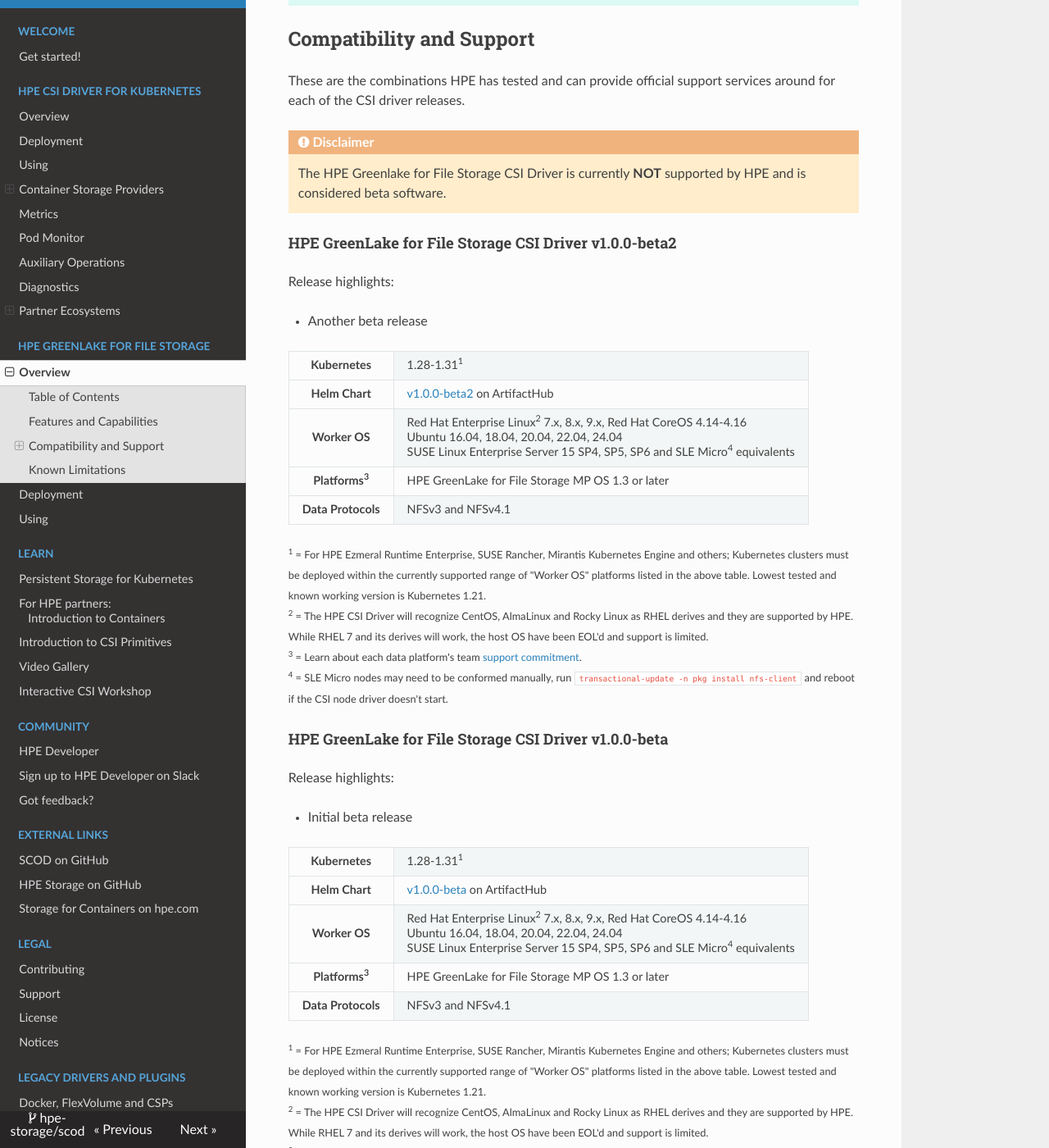
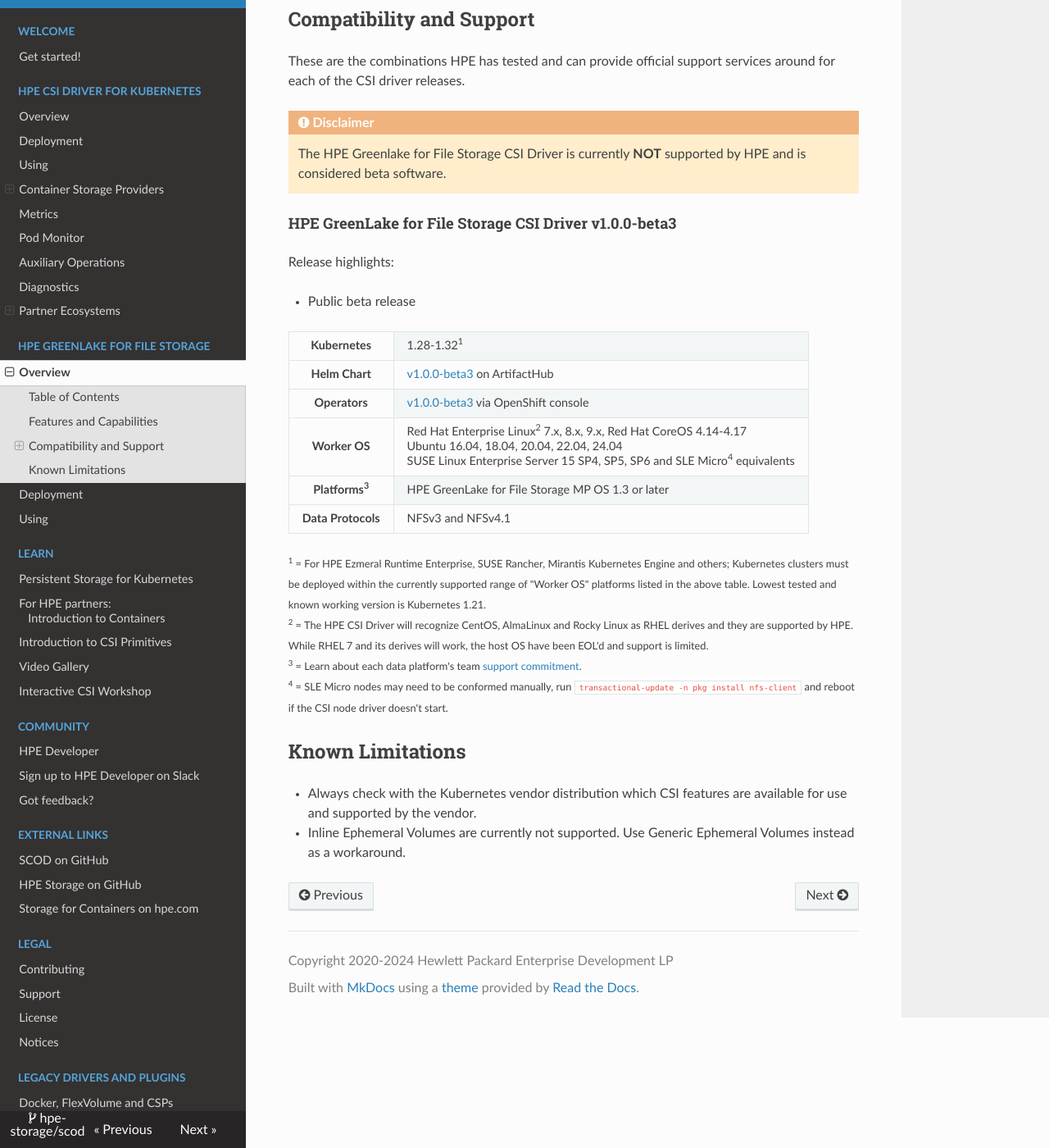
Before and after one commit to hpe-storage/scod, an MkDocs documentation site: the page built from docs/filex_csi_driver/index.md, in a window 1280 px wide and 1400 px high, scrolled down 997 px. Shown: the whole window at 82% size. Built offline with MkDocs 1.6.1, drawn with Linux system fonts in a browser that asks for light colours; nearby versions of some CDN libraries; some of the changed text lies outside the part shown.

Commit message:
beta3 release (#223)
Signed-off-by: Michael Mattsson <michael.mattsson@gmail.com>

```diff
--- a/docs/filex_csi_driver/index.md
+++ b/docs/filex_csi_driver/index.md
@@ -29,32 +29,31 @@
     The HPE Greenlake for File Storage CSI Driver is currently **NOT** supported by HPE and is considered beta software.
 
 <a name="latest_release"></a>
-#### HPE GreenLake for File Storage CSI Driver v1.0.0-beta2
+#### HPE GreenLake for File Storage CSI Driver v1.0.0-beta3
 
 Release highlights:
 
-* Another beta release
+* Public beta release
 
 <table>
   <tr>
     <th>Kubernetes</th>
-    <td>1.28-1.31<sup>1</sup></td>
+    <td>1.28-1.32<sup>1</sup></td>
   </tr>
   <tr>
     <th>Helm Chart</th>
-    <td><a href="https://artifacthub.io/packages/helm/hpe-storage/hpe-greenlake-for-file-csi-driver/1.0.0-beta2">v1.0.0-beta2</a> on ArtifactHub</td>
+    <td><a href="https://artifacthub.io/packages/helm/hpe-storage/hpe-greenlake-for-file-csi-driver/1.0.0-beta3">v1.0.0-beta3</a> on ArtifactHub</td>
   </tr>
-  <!--tr>
+  <tr>
     <th>Operators</th>
     <td>
-     <a href="https://operatorhub.io/operator/hpe-csi-operator/stable/hpe-csi-operator.v2.5.1">v2.5.1</a> on OperatorHub<br />
-     <a href="https://catalog.redhat.com/software/container-stacks/detail/5e9874643f398525a0ceb004">v2.5.1</a> via OpenShift console
+     <a href="https://catalog.redhat.com/software/container-stacks/detail/670e9898a6db4f1b3b89ff59">v1.0.0-beta3</a> via OpenShift console
     </td>
-  </tr-->
+  </tr>
   <tr>
     <th>Worker&nbsp;OS</th>
     <td>
-      Red Hat Enterprise Linux<sup>2</sup> 7.x, 8.x, 9.x, Red Hat CoreOS 4.14-4.16<br />
+      Red Hat Enterprise Linux<sup>2</sup> 7.x, 8.x, 9.x, Red Hat CoreOS 4.14-4.17<br />
       Ubuntu 16.04, 18.04, 20.04, 22.04, 24.04<br />
       SUSE Linux Enterprise Server 15 SP4, SP5, SP6 and SLE Micro<sup>4</sup> equivalents
   </tr>
@@ -83,59 +82,6 @@
  <sup>4</sup> = SLE Micro nodes may need to be conformed manually, run `transactional-update -n pkg install nfs-client` and reboot if the CSI node driver doesn't start.<br/>
 </small>
 
-#### HPE GreenLake for File Storage CSI Driver v1.0.0-beta
-
-Release highlights:
-
-* Initial beta release
-
-<table>
-  <tr>
-    <th>Kubernetes</th>
-    <td>1.28-1.31<sup>1</sup></td>
-  </tr>
-  <tr>
-    <th>Helm Chart</th>
-    <td><a href="https://artifacthub.io/packages/helm/hpe-storage/hpe-greenlake-for-file-csi-driver/1.0.0-beta">v1.0.0-beta</a> on ArtifactHub</td>
-  </tr>
-  <!--tr>
-    <th>Operators</th>
-    <td>
-     <a href="https://operatorhub.io/operator/hpe-csi-operator/stable/hpe-csi-operator.v2.5.1">v2.5.1</a> on OperatorHub<br />
-     <a href="https://catalog.redhat.com/software/container-stacks/detail/5e9874643f398525a0ceb004">v2.5.1</a> via OpenShift console
-    </td>
-  </tr-->
-  <tr>
-    <th>Worker&nbsp;OS</th>
-    <td>
-      Red Hat Enterprise Linux<sup>2</sup> 7.x, 8.x, 9.x, Red Hat CoreOS 4.14-4.16<br />
-      Ubuntu 16.04, 18.04, 20.04, 22.04, 24.04<br />
-      SUSE Linux Enterprise Server 15 SP4, SP5, SP6 and SLE Micro<sup>4</sup> equivalents
-  </tr>
-  <tr>
-    <th>Platforms<sup>3</sup></th>
-    <td>
-      HPE GreenLake for File Storage MP OS 1.3 or later
-    </td>
-  </tr>
-  <tr>
-    <th>Data&nbsp;Protocols</th>
-    <td>NFSv3 and NFSv4.1</td>
-  </tr>
-  <!--tr>
-   <th>Blogs</th>
-   <td>
-    <a href="https://community.hpe.com/t5/around-the-storage-block/hpe-csi-driver-for-kubernetes-2-5-0-improved-stateful-workload/ba-p/7220864">HPE CSI Driver for Kubernetes 2.5.0: Improved stateful workload resilience and robustness</a>
-   </td>
- </tr-->
-</table>
-
-<small>
- <sup>1</sup> = For HPE Ezmeral Runtime Enterprise, SUSE Rancher, Mirantis Kubernetes Engine and others; Kubernetes clusters must be deployed within the currently supported range of "Worker OS" platforms listed in the above table. Lowest tested and known working version is Kubernetes 1.21.<br />
- <sup>2</sup> = The HPE CSI Driver will recognize CentOS, AlmaLinux and Rocky Linux as RHEL derives and they are supported by HPE. While RHEL 7 and its derives will work, the host OS have been EOL'd and support is limited.<br/>
- <sup>3</sup> = Learn about each data platform's team [support commitment](../legal/support/index.md).<br/>
- <sup>4</sup> = SLE Micro nodes may need to be conformed manually, run `transactional-update -n pkg install nfs-client` and reboot if the CSI node driver doesn't start.<br/>
-</small>
 <!--
 
 #### Release Archive
```
Also changed, not shown: docs/filex_csi_driver/deployment.md (+8 -5 lines), docs/filex_csi_driver/examples/deployment/hpegreenlakefilecsidriver-v1.0.0-beta3-sample.yaml (added, +42 -0 lines).
